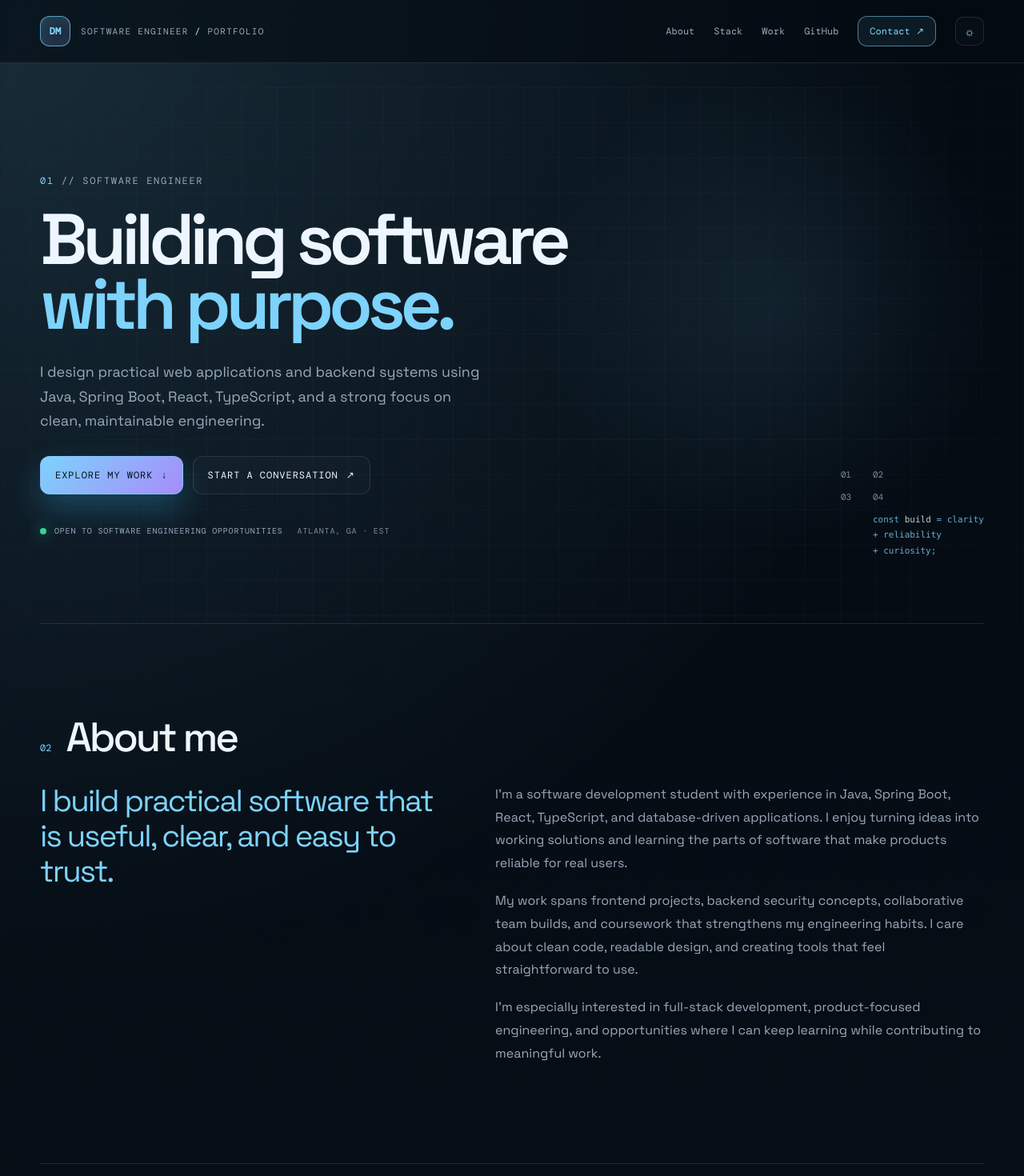
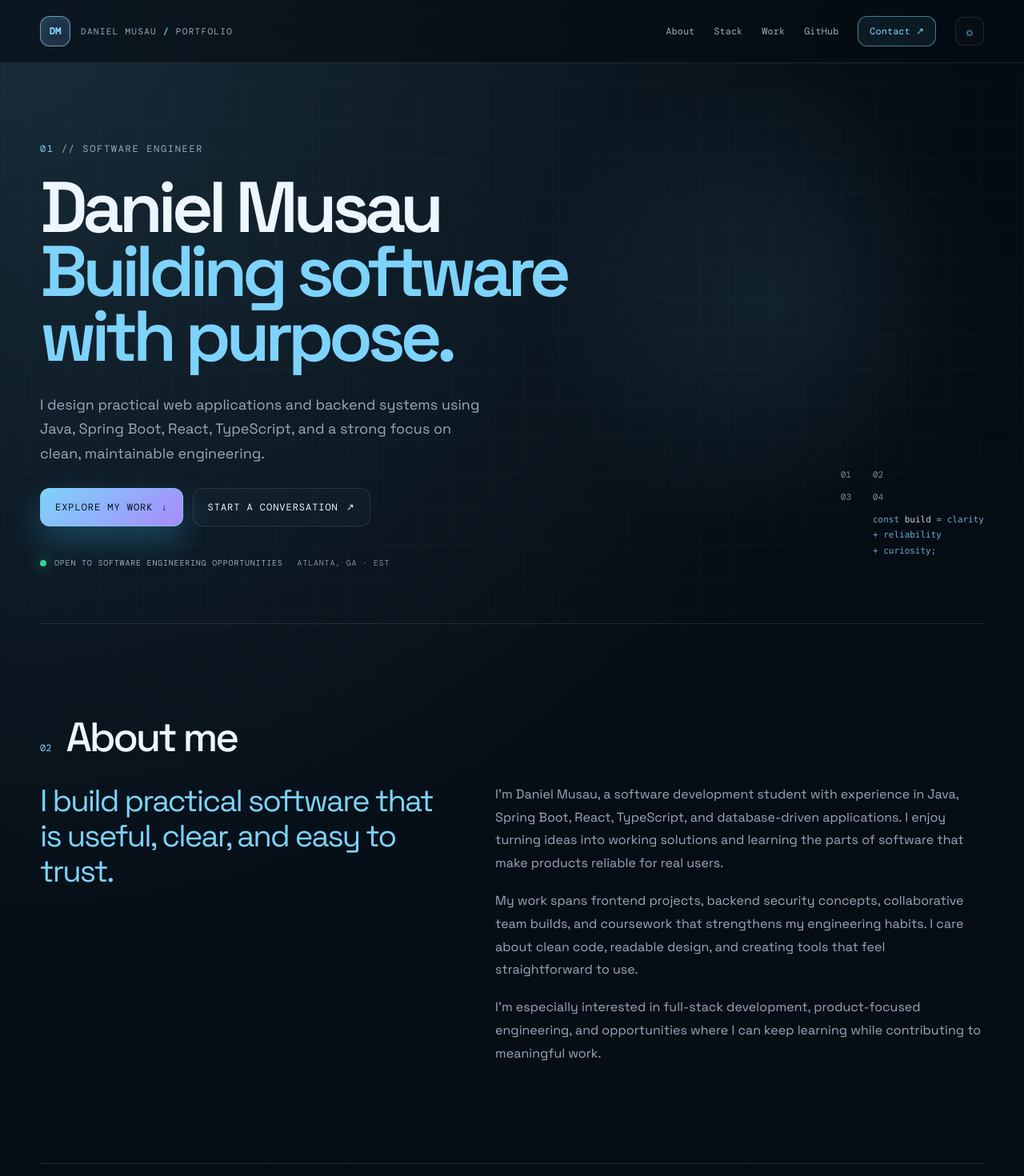
Before and after one commit to dmusau23/Portfolio, a React (Vite) app: page / in a window 1280 px wide. Shown: the top 1470 px of the page at 80% size. Built offline with nearby package versions, Linux system fonts and the light colour scheme.

Commit message:
Ensure Daniel Musau is clearly visible throughout the portfolio and improve the personal branding.

```diff
--- a/src/components/About.jsx
+++ b/src/components/About.jsx
@@ -15,8 +15,8 @@ export default function About() {
 
         <div className="about-copy">
           <p>
-            I’m a software development student with experience in Java, Spring Boot, React,
-            TypeScript, and database-driven applications. I enjoy turning ideas into working
+            I’m Daniel Musau, a software development student with experience in Java, Spring Boot,
+            React, TypeScript, and database-driven applications. I enjoy turning ideas into working
             solutions and learning the parts of software that make products reliable for real users.
           </p>
           <p>
--- a/src/components/Header.jsx
+++ b/src/components/Header.jsx
@@ -4,7 +4,7 @@ export default function Header({ isMenuOpen, setIsMenuOpen, handleNavClick, isLi
       <nav className="nav-wrap" aria-label="Primary navigation">
         <a href="#home" className="brand" onClick={handleNavClick} aria-label="Daniel Musau home">
           <span className="brand-mark">DM</span>
-          <span className="brand-label">software engineer <b>/</b> portfolio</span>
+          <span className="brand-label">Daniel Musau <b>/</b> portfolio</span>
         </a>
 
         <button
--- a/src/components/Hero.jsx
+++ b/src/components/Hero.jsx
@@ -9,8 +9,8 @@ export default function Hero() {
         </p>
 
         <h1>
-          Building software<br />
-          <em>with purpose.</em>
+          Daniel Musau<br />
+          <em>Building software with purpose.</em>
         </h1>
 
         <p className="hero-copy">
--- a/src/components/Resume.jsx
+++ b/src/components/Resume.jsx
@@ -11,8 +11,8 @@ export default function Resume() {
             <em>speak clearly.</em>
           </h2>
           <p className="resume-copy">
-            I’m building a portfolio around practical projects, collaborative work, and hands-on
-            front-end and back-end development. If you want to connect, discuss opportunities,
+            I’m Daniel Musau, a software developer focused on practical projects, collaborative work,
+            and hands-on front-end and back-end development. If you want to connect, discuss opportunities,
             or talk through a project, I’m open to it.
           </p>
         </div>
```
